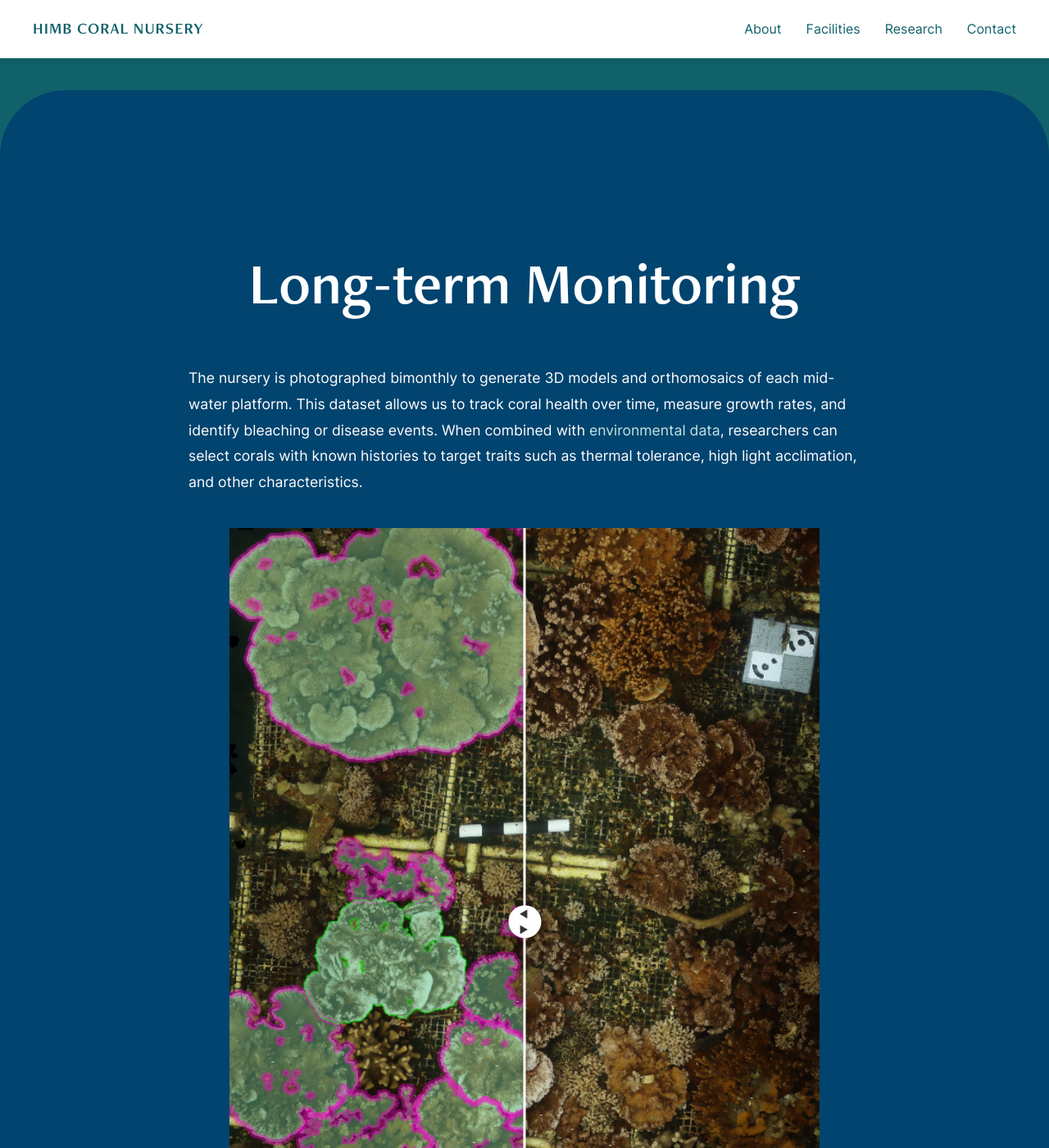
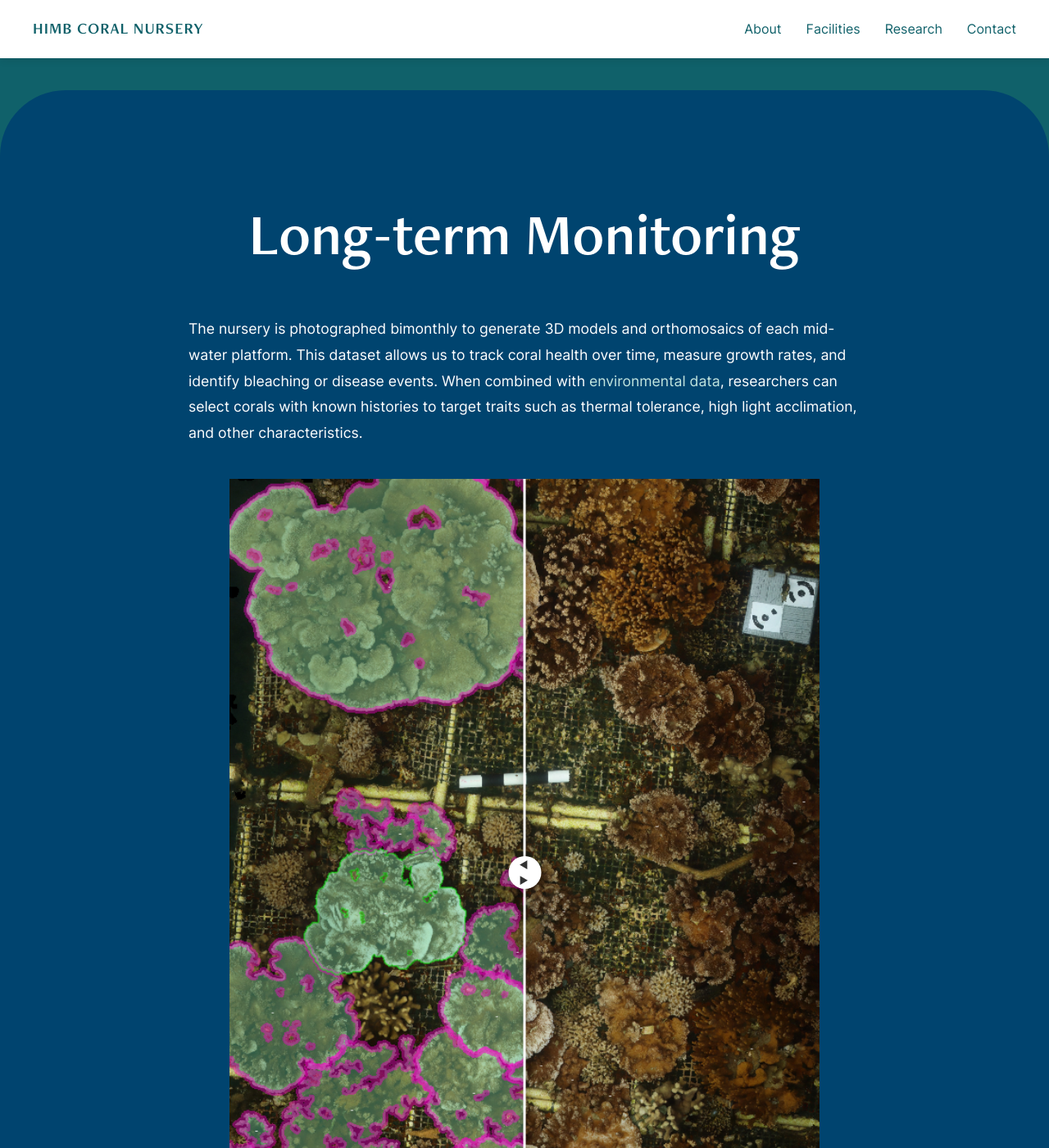
Before and after one commit to himb-coral-nursery/himb-coral-nursery.github.io, a Jekyll site: the page built from research.md, in a window 1280 px wide and 1400 px high, scrolled down 615 px. Shown: the whole window at 82% size. Built offline with Jekyll 4.4.1, drawn with Linux system fonts in a browser that asks for light colours.

Commit message:
Update style.css

```diff
--- a/assets/css/style.css
+++ b/assets/css/style.css
@@ -934,7 +934,7 @@ table em {
 .section-monitoring {
   border-radius: 80px 80px 0 0;
   margin-top: -80px;
-  padding-top: 160px;
+  padding-top: 100px;
 }
 
 /* ==========================================================================
```
